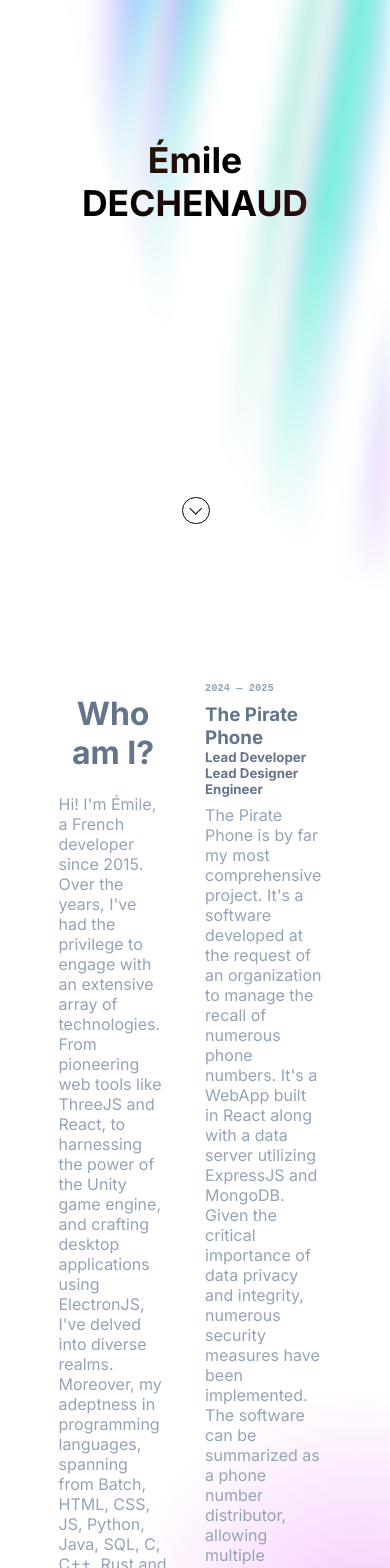
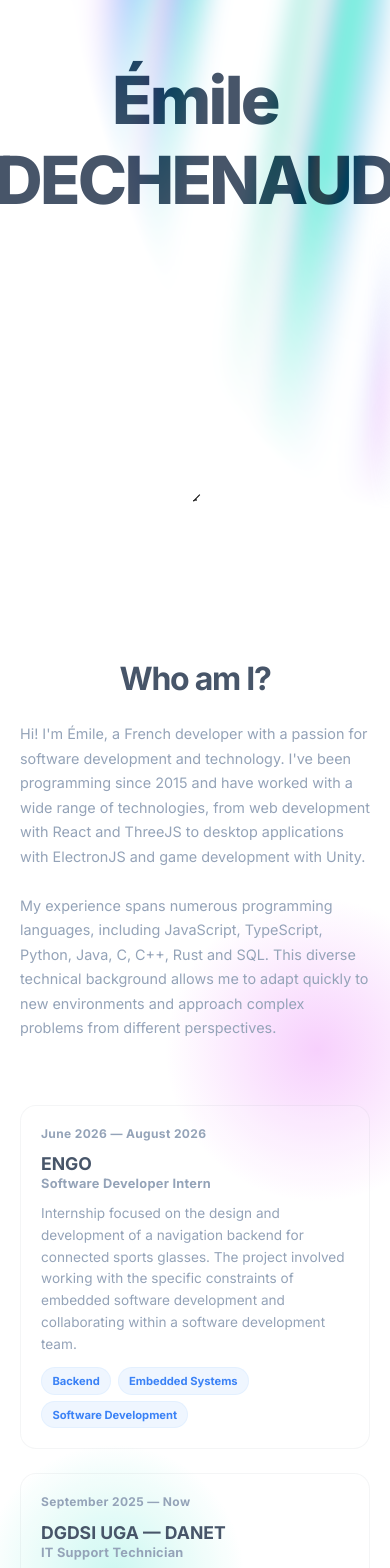
Before and after one commit to Wiwok/wiwok.github.io, a React (Create React App) app: page / in a window 390 px wide. Shown: the part 240-1808 px from the top of the page. Built offline with nearby package versions, Linux system fonts and the light colour scheme.

Commit message:
Feat: Rework and add professional experiences

```diff
--- a/src/App.tsx
+++ b/src/App.tsx
@@ -7,10 +7,12 @@ function App() {
 			behavior: 'smooth'
 		});
 	}
+
 	return (
 		<div className="App">
 			<div className="Title">
 				<div className="Stripes"></div>
+
 				<div className="TitleContent">
 					<h1>
 						Émile
@@ -19,81 +21,142 @@ function App() {
 					</h1>
 				</div>
 			</div>
+
 			<div onClick={scrollDown} className="ScrollDown">
 				<div></div>
 			</div>
+
 			<div className="MainBox">
 				<div className="WhoAmI">
 					<h1>Who am I?</h1>
+
 					<p>
-						Hi! I'm Émile, a French developer since 2015. Over the years, I've had the privilege to engage
-						with an extensive array of technologies. From pioneering web tools like ThreeJS and React, to
-						harnessing the power of the Unity game engine, and crafting desktop applications using
-						ElectronJS, I've delved into diverse realms. Moreover, my adeptness in programming languages,
-						spanning from Batch, HTML, CSS, JS, Python, Java, SQL, C, C++, Rust and beyond, highlights my
-						adaptability in the technical sphere. This breadth of expertise empowers me to creatively tackle
-						the myriad challenges inherent in my projects.
+						Hi! I'm Émile, a French developer with a passion for software development and technology. I've
+						been programming since 2015 and have worked with a wide range of technologies, from web
+						development with React and ThreeJS to desktop applications with ElectronJS and game development
+						with Unity.
+						<br />
+						<br />
+						My experience spans numerous programming languages, including JavaScript, TypeScript, Python,
+						Java, C, C++, Rust and SQL. This diverse technical background allows me to adapt quickly to new
+						environments and approach complex problems from different perspectives.
 					</p>
 				</div>
+
+				<div className="Experiences">
+					<ExBox
+						name="ENGO"
+						date="June 2026 — August 2026"
+						description="Internship focused on the design and development of a navigation backend for connected sports glasses. The project involved working with the specific constraints of embedded software development and collaborating within a software development team."
+						roles={['Software Developer Intern']}
+						categories={['Backend', 'Embedded Systems', 'Software Development']}
+					/>
+
+					<ExBox
+						name="DGDSI UGA — DANET"
+						date="September 2025 — Now"
+						description="IT support role providing technical assistance to students at Université Grenoble Alpes. Responsibilities included managing support tickets and resolving issues related to account access, email delivery and other IT services. The position involved working across multiple sites and interacting directly with the student community."
+						roles={['IT Support Technician']}
+						categories={['IT Support', 'Troubleshooting', 'User Support']}
+					/>
+
+					<ExBox
+						name="INRIA"
+						date="April 2025 — July 2025"
+						description="Internship focused on the development of a demonstrator for PALMED, a CPU benchmarking and mapping tool. I developed tools for parsing and visualizing benchmarking results while working within a professional research environment and collaborating with a research team."
+						roles={['Research Software Intern']}
+						categories={['Python', 'Benchmarking', 'Data Visualization']}
+					/>
+				</div>
+			</div>
+
+			<div className="MainBox MainBox2">
 				<div className="Experiences">
 					<ExBox
 						name="The Pirate Phone"
 						link="https://github.com/ThePiratePhone"
 						date="2024 — 2025"
-						description="The Pirate Phone is by far my most comprehensive project. It's a software developed at the request of an organization to manage the recall of numerous phone numbers. It's a WebApp built in React along with a data server utilizing ExpressJS and MongoDB. Given the critical importance of data privacy and integrity, numerous security measures have been implemented. The software can be summarized as a phone number distributor, allowing multiple employees to simultaneously call multiple phone numbers without ever dialing the same number twice."
-						roles={['Lead Developer', 'Lead Designer', 'Engineer']}
-						categories={['TypeScript', 'React', 'MongoDB']}
+						description="The Pirate Phone is my most comprehensive software project. Developed at the request of an organization, it is a web application designed to manage the distribution and recall of large volumes of phone numbers. The application allows multiple employees to simultaneously work with phone numbers while ensuring that the same number is never assigned twice. The project was developed with a strong focus on data privacy, integrity and security."
+						roles={['Lead Developer', 'Lead Designer']}
+						categories={['TypeScript', 'React', 'ExpressJS', 'MongoDB']}
 					/>
+
 					<ExBox
 						name="Factorio Mod Updater"
 						link="https://github.com/Wiwok/Factorio-Mod-Updater"
 						date="2022 — 2024"
-						description="Factorio Mod Updater is a software entirely developed in JavaScript and exclusively usable in CLI (Command Line Interface). It's more of a proof of concept than a full-fledged software, although it remains perfectly functional. This tool allows for the installation and updating of mods for the video game Factorio, bypassing the system and protections of the official Factorio API. Therefore, it's possible to use mods without owning an official game license."
-						roles={['Single Engineer', 'Single Developer']}
-						categories={['TypeScript', 'Reverse Engineering']}
+						description="Factorio Mod Updater is a command-line tool developed in TypeScript for installing and updating mods for the video game Factorio. The project involved reverse engineering parts of the game's API and developing an alternative method for distributing and managing mods."
+						roles={['Developer', 'Reverse Engineer']}
+						categories={['TypeScript', 'CLI', 'Reverse Engineering']}
 					/>
+
 					<ExBox
 						name="Menu Vaucanson"
 						link="https://github.com/Menu-Vaucanson/"
 						date="2021 — 2023"
-						description="Menu Vaucanson is an infrastructure for distributing the cafeteria menu of Vaucanson High School. Launched in 2021 and discontinued in 2023, this service had an average of 2000 visitors per month. It consisted of a React frontend and an ExpressJS server, both divided into Desktop and Mobile versions. Users could rate the menus, and statistics for staff were provided in a dedicated web app. Security measures for rating verification were integrated into the server, and data protection was ensured through encryption protocols."
-						roles={['Lead Engineer', 'Lead Developer', 'Lead Designer']}
+						description="Menu Vaucanson was a web platform for distributing the cafeteria menu of Vaucanson High School. The service reached an average of around 2,000 visitors per month and included separate desktop and mobile interfaces, menu ratings, and dedicated statistics for staff. The platform was built around a React frontend and an ExpressJS backend."
+						roles={['Lead Developer', 'Lead Designer']}
 						categories={['TypeScript', 'React', 'ExpressJS']}
 					/>
 				</div>
+
+				<div className="WhoAmI">
+					<h1>Personal Projects</h1>
+
+					<p>
+						I have been developing personal projects for many years, ranging from web applications and
+						developer tools to experiments involving game development and desktop software. These projects
+						allow me to explore new technologies, experiment with different architectures and develop
+						solutions independently from an academic or professional environment.
+					</p>
+				</div>
 			</div>
-			<div className="MainBox MainBox2">
+
+			<div className="MainBox">
+				<div className="WhoAmI">
+					<h1>Associative & Student Engagement</h1>
+
+					<p>
+						Alongside my studies and technical work, I have been actively involved in student organizations
+						and associations. These experiences have allowed me to develop skills in leadership, project
+						management, representation and collaboration, while contributing to projects and initiatives
+						that matter to me.
+					</p>
+				</div>
+
 				<div className="Experiences">
-					<ExBox
-						name="Elected to the Central Bodies of the University of Grenoble Alpes"
-						date="2024 — 2026"
-						description="Elected to numerous councils that govern and decide the policies of UGA. I am actively involved in university life in many sectors and participate in decision-making processes."
-					/>
 					<ExBox
 						name="President of Génération Précarité"
 						date="2024 — 2026"
-						description="President of an association fighting against student precarity. I invest my time in the fight against student poverty and manage numerous partnerships to help as many students as possible."
+						description="President of a student association fighting against student precarity. I coordinated the association's activities, managed partnerships and worked on initiatives designed to provide practical support to students facing financial difficulties."
+						roles={['President']}
+						categories={['Association Management', 'Leadership']}
 					/>
+
 					<ExBox
-						name="Student representative at Vaucanson High School"
+						name="Elected to the Central Bodies of Université Grenoble Alpes"
+						date="2024 — 2026"
+						description="Elected to several university councils and bodies at Université Grenoble Alpes. I represented students and participated in institutional discussions and decision-making processes concerning university life."
+						roles={['Student Representative']}
+						categories={['Representation', 'Governance']}
+					/>
+
+					<ExBox
+						name="Student Representative at Vaucanson High School"
 						date="2022 — 2023"
-						description="Elected to the Board of Directors, the Student Life Council, the Hygiene, Safety, and Working Conditions Committee, as well as to numerous bodies of Vaucanson High School and the Greta of Grenoble. I actively participated in the management of the establishments and in student representation in the councils."
+						description="Elected to the Board of Directors, Student Life Council, Health, Safety and Working Conditions Committee, as well as several other bodies of Vaucanson High School and the Greta of Grenoble. I participated in institutional discussions and represented students across these different bodies."
+						roles={['Student Representative']}
+						categories={['Representation', 'Governance']}
 					/>
 				</div>
-				<div className="WhoAmI">
-					<h1>Myself</h1>
-					<p>
-						For numerous years, I have actively engaged in the realm of associations. I dedicate my time and
-						efforts to volunteering for various organizations and committees, driven by a commitment to
-						champion causes and propel personal initiatives forward.
-					</p>
-				</div>
 			</div>
+
 			<div className="Footer">
 				<div>
 					<span>Émile DECHENAUD — 2026</span>
 					<span>emile.dechenaud@gmail.com</span>
 				</div>
+
 				<div>
 					<a target="_blank" rel="noreferrer" href="https://github.com/Wiwok/wiwok.github.io">
 						Source code
--- a/src/index.scss
+++ b/src/index.scss
@@ -2,49 +2,31 @@
 
 :root {
 	font-family: 'Inter', sans-serif;
+	--maincolor: #ffffff;
 
-	--maincolor: white;
+	--text: #475569;
+	--text-light: #94a3b8;
+	--blue: #60a5fa;
+	--cyan: #5eead4;
+	--pink: #e879f9;
+
+	color: var(--text);
+	background: var(--maincolor);
+
+	font-synthesis: none;
+	text-rendering: optimizeLegibility;
 }
 
-@keyframes down {
-	0% {
-		transform: translate(0);
-	}
-	20% {
-		transform: translateY(15px);
-	}
-	40% {
-		transform: translate(0);
-	}
+* {
+	box-sizing: border-box;
 }
 
-@keyframes smoothTitleBg {
-	from {
-		background-position: 50% 50%, 50% 50%;
-	}
-	to {
-		background-position: 350% 50%, 350% 50%;
-	}
-}
-
-@keyframes smoothMainBg {
-	0% {
-		background-size: 100%;
-	}
-	50% {
-		background-size: 150%;
-	}
-	100% {
-		background-size: 100%;
-	}
+html {
+	scroll-behavior: smooth;
 }
 
 body {
 	margin: 0;
-	display: flex;
-	align-items: center;
-	justify-content: center;
-	place-items: flex-start center;
 	width: 100%;
 	min-height: 100vh;
 	background: var(--maincolor);
@@ -56,78 +38,50 @@ a {
 	color: inherit;
 }
 
-.ExBox {
-	color: #64748b;
-	padding: 1vmax 1vmax;
-	border-radius: 0.9vmin;
-	display: flex;
-	flex-direction: column;
-	max-width: 30vw;
-	gap: 1vh;
+/* =========================================
+   ANIMATIONS
+========================================= */
 
-	pre {
-		margin: 0;
-		font-weight: 700;
-		font-size: 0.8em;
-		color: #94a3b8;
+@keyframes down {
+	0%,
+	40%,
+	100% {
+		transform: translateY(0);
 	}
 
-	& > div {
-		display: flex;
-		flex-direction: column;
-		gap: 1vh;
+	20% {
+		transform: translateY(12px);
+	}
+}
 
-		div {
-			h3 {
-				margin: 0;
-				transition-duration: 200ms;
-				color: #64748b;
-			}
-
-			h5 {
-				margin: 0;
-				color: #64748b;
-				font-weight: 700;
-			}
-		}
-
-		section {
-			color: #94a3b8;
-		}
-
-		article {
-			display: flex;
-			flex-wrap: wrap;
-			gap: 0.5vmax;
-			div {
-				font-size: 0.8em;
-				font-weight: bold;
-				background-color: rgba(94, 234, 212, 0.2);
-				padding: 0.6vmin 0.5vmax;
-				border-radius: 200vw;
-				color: #60a5fa;
-			}
-		}
+@keyframes smoothTitleBg {
+	from {
+		background-position:
+			50% 50%,
+			50% 50%;
 	}
 
-	box-shadow: 0 0 0 rgba(0, 0, 0, 0.1);
-	backdrop-filter: blur(0);
-	border: 1px solid rgba($color: #000000, $alpha: 0);
-	transition-duration: 200ms;
+	to {
+		background-position:
+			350% 50%,
+			350% 50%;
+	}
 }
 
-.ExBox:hover {
-	& > div {
-		div {
-			h3 {
-				color: #60a5fa;
-			}
-		}
+@keyframes smoothMainBg {
+	0%,
+	100% {
+		background-size: 100% 100%;
 	}
-	border: 1px solid rgba($color: #979797, $alpha: 0.2);
-	box-shadow: 0 4px 30px rgba(0, 0, 0, 0.1);
-	backdrop-filter: blur(100px);
+
+	50% {
+		background-size: 120% 120%;
+	}
 }
+
+/* =========================================
+   APP
+========================================= */
 
 .App {
 	display: flex;
@@ -136,35 +90,47 @@ a {
 	width: 100%;
 }
 
+/* =========================================
+   TITLE
+========================================= */
+
 .Title {
+	position: relative;
 	width: 100%;
 	height: 100vh;
+	overflow: hidden;
+
 	& > .TitleContent {
+		position: relative;
+		z-index: 2;
+
 		width: 100%;
 		height: 100%;
-		min-height: 100vh;
-		min-width: 100vw;
+
 		display: flex;
 		align-items: center;
 		justify-content: center;
+
 		text-align: center;
+
 		mix-blend-mode: difference;
 		filter: invert(1);
 
 		& > h1 {
 			font-size: calc(1rem + 5vw);
 			position: relative;
+			font-weight: 800;
+			letter-spacing: -0.04em;
 		}
 	}
+
 	& > .Stripes {
+		position: absolute;
+		inset: 0;
+
 		width: 100%;
 		height: 100%;
-		min-height: 100vh;
-		min-width: 100vw;
-		display: flex;
-		place-content: center;
-		place-items: center;
-		position: absolute;
+
 		--stripes: repeating-linear-gradient(
 			100deg,
 			var(--maincolor) 0%,
@@ -174,118 +140,424 @@ a {
 			var(--maincolor) 16%
 		);
 
-		--rainbow: repeating-linear-gradient(100deg, #60a5fa 10%, #e879f9 15%, #60a5fa 20%, #5eead4 25%, #60a5fa 30%);
+		--rainbow: repeating-linear-gradient(
+			100deg,
+			var(--blue) 10%,
+			var(--pink) 15%,
+			var(--blue) 20%,
+			var(--cyan) 25%,
+			var(--blue) 30%
+		);
+
 		background-image: var(--stripes), var(--rainbow);
 		background-size: 300%, 200%;
-		background-position: 50% 50%, 50% 50%;
+		background-position:
+			50% 50%,
+			50% 50%;
 
 		filter: blur(10px) invert(100%);
 
 		mask-image: radial-gradient(ellipse at 100% -50%, white 50%, transparent 70%);
+
 		&::after {
 			content: '';
+
 			position: absolute;
 			inset: 0;
+
 			background-image: var(--stripes), var(--rainbow);
 			background-size: 200%, 100%;
+			background-position: 50% 50%;
+
 			animation: smoothTitleBg 60s linear infinite;
-			background-attachment: fixed;
+
 			mix-blend-mode: difference;
 		}
 	}
 }
 
+/* =========================================
+   SCROLL BUTTON
+========================================= */
+
 .ScrollDown {
+	position: relative;
+	z-index: 100;
+
+	width: 3vmax;
 	height: 3vmax;
-	width: 3vmax;
-	padding: 5vmin 5vmax 2vmin 5vmax;
+
 	cursor: pointer;
-	margin-top: -15vh;
+
+	margin-top: calc(-15vh + 5vmin);
 	animation: down 1500ms infinite;
+
 	& > div {
-		position: absolute;
-		width: 3vmax;
-		height: 3vmax;
+		width: 100%;
+		height: 100%;
+
 		border: 0.15vmax solid #000;
 		border-radius: 50%;
+		box-sizing: border-box;
+
+		display: flex;
+		align-items: center;
+		justify-content: center;
+
 		&::before {
 			content: '';
-			position: absolute;
-			top: 0.77vmax;
-			left: 0.9vmax;
+
 			width: 1vmax;
 			height: 1vmax;
+
 			border-right: 0.15vmax solid #000;
 			border-bottom: 0.15vmax solid #000;
-			transform: rotate(45deg);
+
+			transform: translateY(-0.2vmax) rotate(45deg);
 		}
 	}
 }
 
-.Experiences {
-	display: flex;
-	flex-direction: column;
-	align-items: center;
-	justify-content: center;
-	gap: 3vh;
-}
+/* =========================================
+   MAIN SECTIONS
+========================================= */
 
 .MainBox {
+	position: relative;
+
 	display: flex;
 	justify-content: space-between;
-	margin-top: 10vh;
-	width: 70vw;
-	padding: 15vw;
-	background: radial-gradient(circle at 80% 30%, rgba(232, 121, 249, 0.4), transparent 10%, transparent),
-		radial-gradient(circle at 30% 60%, rgba(94, 234, 212, 0.4), transparent 10%, transparent),
-		radial-gradient(circle at 70% 80%, rgba(96, 165, 250, 0.4), transparent 10%, transparent);
+	align-items: flex-start;
+
+	width: 100%;
+	max-width: 1400px;
+
+	min-height: 80vh;
+
+	padding: 12rem 8vw;
+
+	background:
+		radial-gradient(circle at 80% 30%, rgba(232, 121, 249, 0.35), transparent 12%),
+		radial-gradient(circle at 30% 60%, rgba(94, 234, 212, 0.35), transparent 12%),
+		radial-gradient(circle at 70% 80%, rgba(96, 165, 250, 0.35), transparent 12%);
 
 	background-position: center;
-	animation: smoothMainBg 5s ease-in-out infinite;
+	animation: smoothMainBg 8s ease-in-out infinite;
 }
 
 .MainBox2 {
 	margin-top: 0;
-	background: radial-gradient(circle at 30% 20%, rgba(232, 121, 249, 0.4), transparent 10%, transparent),
-		radial-gradient(circle at 70% 60%, rgba(96, 165, 250, 0.4), transparent 10%, transparent),
-		radial-gradient(circle at 40% 80%, rgba(94, 234, 212, 0.4), transparent 10%, transparent);
+
+	background:
+		radial-gradient(circle at 30% 20%, rgba(232, 121, 249, 0.35), transparent 12%),
+		radial-gradient(circle at 70% 60%, rgba(96, 165, 250, 0.35), transparent 12%),
+		radial-gradient(circle at 40% 80%, rgba(94, 234, 212, 0.35), transparent 12%);
+
 	background-position: center;
 }
 
+/* =========================================
+   EXPERIENCE LIST
+========================================= */
+
+.Experiences {
+	display: flex;
+	flex-direction: column;
+	align-items: stretch;
+	justify-content: center;
+
+	width: 48%;
+
+	gap: 1.5rem;
+}
+
+/* =========================================
+   EXPERIENCE CARD
+========================================= */
+
+.ExBox {
+	position: relative;
+
+	color: var(--text);
+
+	padding: 1.5rem;
+
+	border-radius: 1rem;
+
+	display: flex;
+	flex-direction: column;
+
+	max-width: 100%;
+
+	gap: 0.8rem;
+
+	border: 1px solid rgba(71, 85, 105, 0.06);
+
+	background: rgba(255, 255, 255, 0.12);
+
+	box-shadow: 0 0 0 rgba(0, 0, 0, 0);
+
+	backdrop-filter: blur(0);
+
+	transition:
+		transform 250ms ease,
+		border-color 250ms ease,
+		box-shadow 250ms ease,
+		background-color 250ms ease;
+
+	pre {
+		margin: 0;
+
+		font-family: 'Inter', sans-serif;
+
+		font-weight: 700;
+		font-size: 0.75rem;
+
+		letter-spacing: 0.03em;
+
+		color: var(--text-light);
+	}
+
+	& > div {
+		display: flex;
+		flex-direction: column;
+
+		gap: 0.75rem;
+
+		div {
+			h3 {
+				margin: 0;
+
+				color: var(--text);
+
+				font-size: 1.1rem;
+				line-height: 1.3;
+
+				transition: color 200ms ease;
+			}
+
+			h5 {
+				margin: 0;
+
+				color: var(--text-light);
+
+				font-weight: 700;
+				font-size: 0.8rem;
+
+				letter-spacing: 0.02em;
+			}
+		}
+
+		section {
+			color: var(--text-light);
+
+			font-size: 0.9rem;
+			line-height: 1.65;
+		}
+
+		article {
+			display: flex;
+			flex-wrap: wrap;
+
+			gap: 0.4rem;
+
+			div {
+				font-size: 0.7rem;
+				font-weight: 700;
+
+				background-color: rgba(96, 165, 250, 0.1);
+
+				padding: 0.35rem 0.65rem;
+
+				border-radius: 999px;
+
+				color: #3b82f6;
+
+				border: 1px solid rgba(96, 165, 250, 0.08);
+			}
+		}
+	}
+}
+
+.ExBox:hover {
+	transform: translateY(-3px);
+
+	border-color: rgba(96, 165, 250, 0.25);
+
+	background: rgba(255, 255, 255, 0.35);
+
+	box-shadow: 0 10px 35px rgba(0, 0, 0, 0.08);
+
+	backdrop-filter: blur(18px);
+
+	& > div {
+		div {
+			h3 {
+				color: #3b82f6;
+			}
+		}
+	}
+}
+
+/* =========================================
+   WHO AM I
+========================================= */
+
 .WhoAmI {
 	position: sticky;
-	top: 35%;
+	top: 30%;
+
 	height: max-content;
+
 	width: 40%;
 
+	padding-right: 4rem;
+
 	h1 {
+		margin-top: 0;
+		margin-bottom: 1.5rem;
+
 		text-align: center;
-		color: #64748b;
+
+		color: var(--text);
+
+		font-size: clamp(2rem, 3vw, 3rem);
+		letter-spacing: -0.04em;
 	}
 
 	p {
-		color: #94a3b8;
+		margin: 0;
+
+		color: var(--text-light);
+
+		font-size: 0.95rem;
+		line-height: 1.8;
 	}
 }
+
+/* =========================================
+   FOOTER
+========================================= */
 
 .Footer {
 	display: flex;
 	align-items: center;
 	justify-content: space-between;
+
 	height: 10vh;
 	width: 80%;
 	padding: 0 10%;
-	background-color: transparent;
-	backdrop-filter: blur(100px);
-	background: radial-gradient(circle at 40% 60%, rgba(232, 121, 249, 0.4), transparent 5%, transparent),
-		radial-gradient(circle at 80% 40%, rgba(94, 234, 212, 0.4), transparent 3%, transparent);
-	background-position: center;
+
 	color: #64748b;
+
 	& > div {
 		display: flex;
 		flex-direction: column;
+
 		& > a {
 			text-decoration: underline;
 		}
 	}
 }
+
+/* =========================================
+   TABLET
+========================================= */
+
+@media (max-width: 900px) {
+	.MainBox {
+		flex-direction: column;
+
+		padding: 8rem 7vw;
+
+		gap: 5rem;
+	}
+
+	.WhoAmI {
+		position: static;
+
+		width: 100%;
+
+		padding-right: 0;
+	}
+
+	.Experiences {
+		width: 100%;
+	}
+}
+
+/* =========================================
+   MOBILE
+========================================= */
+
+@media (max-width: 600px) {
+	.Title {
+		height: 90vh;
+
+		& > .TitleContent {
+			& > h1 {
+				font-size: 17vw;
+			}
+		}
+	}
+
+	.ScrollDown {
+		margin-top: -10vh;
+
+		padding: 4rem;
+	}
+
+	.MainBox {
+		min-height: auto;
+
+		padding: 6rem 1.25rem;
+
+		gap: 4rem;
+	}
+
+	.WhoAmI {
+		h1 {
+			font-size: 2rem;
+		}
+
+		p {
+			font-size: 0.9rem;
+			line-height: 1.7;
+		}
+	}
+
+	.ExBox {
+		padding: 1.25rem;
+
+		& > div {
+			section {
+				font-size: 0.85rem;
+				line-height: 1.6;
+			}
+		}
+	}
+
+	.Footer {
+		flex-direction: column;
+		align-items: flex-start;
+
+		gap: 1.5rem;
+
+		padding: 2rem 1.25rem;
+	}
+}
+
+/* =========================================
+   REDUCE MOTION
+========================================= */
+
+@media (prefers-reduced-motion: reduce) {
+	*,
+	*::before,
+	*::after {
+		animation-duration: 0.01ms !important;
+		animation-iteration-count: 1 !important;
+		scroll-behavior: auto !important;
+		transition-duration: 0.01ms !important;
+	}
+}
```
Also changed, not shown: package.json (+5 -5 lines), 1 other file (tests, documents, lock files or other folders).
